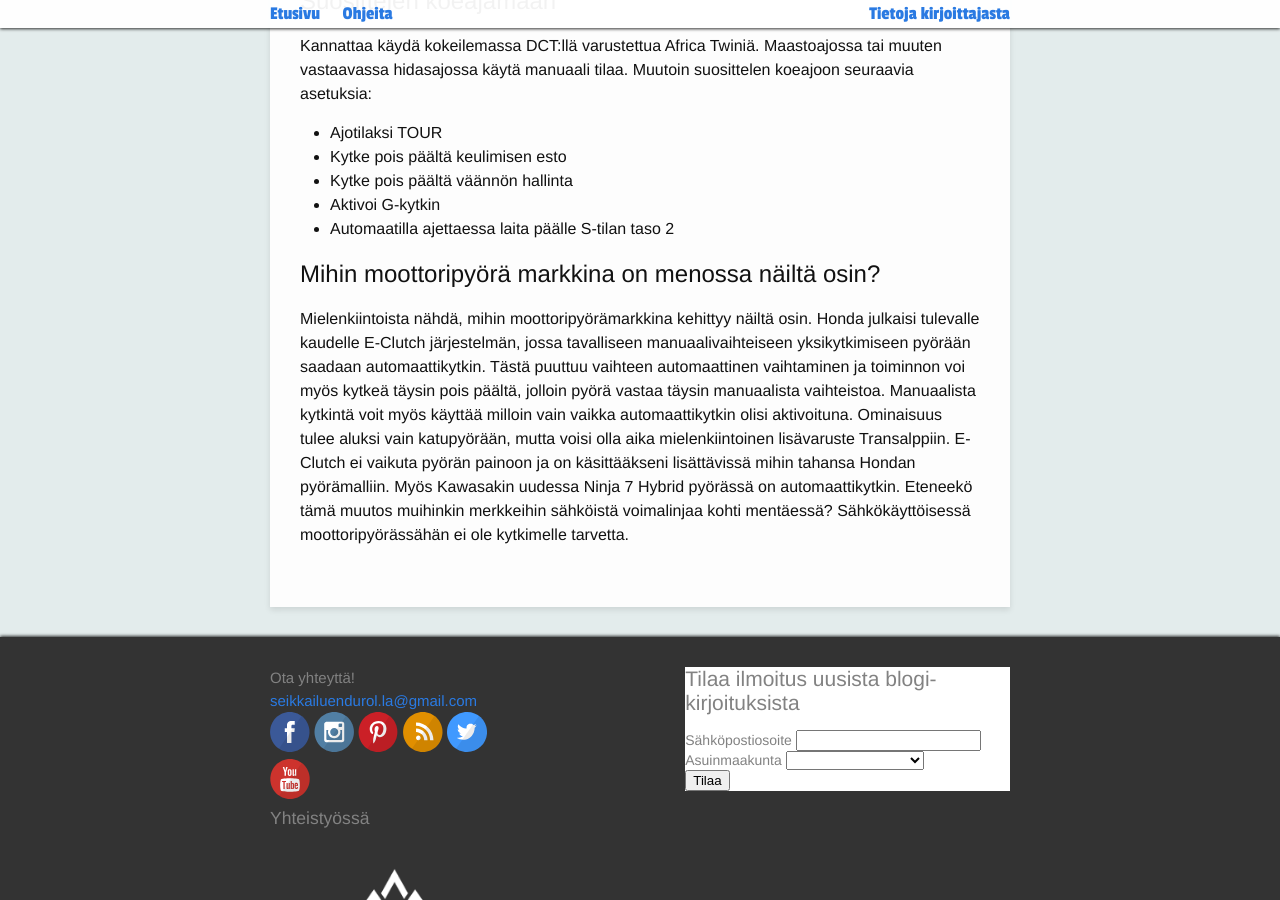
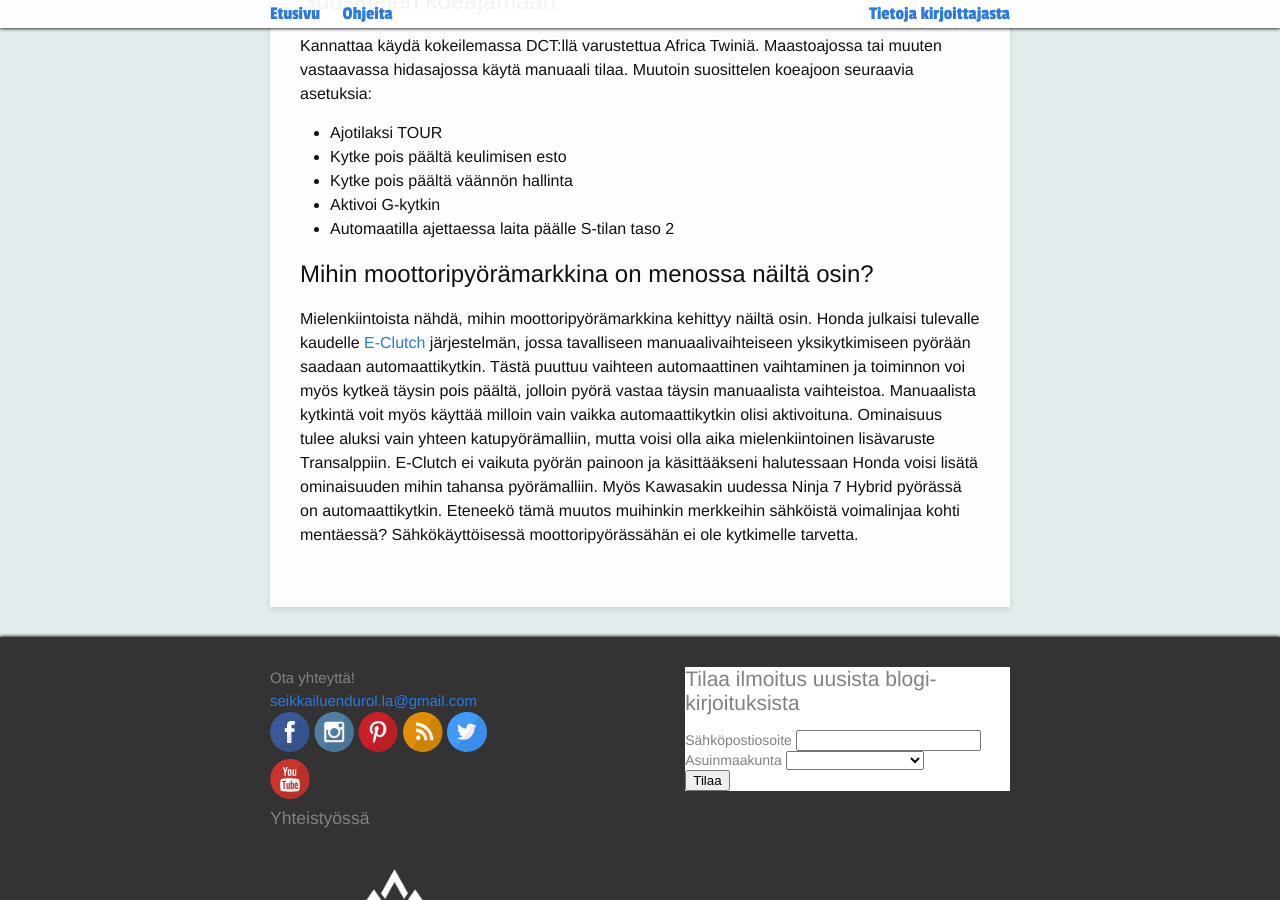
Before and after one commit to seikkailuendurolla/seikkailuendurolla.github.io, a Jekyll site: the page built from _posts/2024-04-07-honda-crf1100l-africa-twin-automaattikytkin-DCT.md, in a window 1280 px wide and 900 px high, scrolled down 4254 px. Built offline with Jekyll 4.4.1, drawn with Linux system fonts in a browser that asks for light colours; some web fonts are replaced; comment, search, counter and statistics services are not loaded.

Commit message:
Korjauksia

```diff
--- a/_posts/2024-04-07-honda-crf1100l-africa-twin-automaattikytkin-DCT.md
+++ b/_posts/2024-04-07-honda-crf1100l-africa-twin-automaattikytkin-DCT.md
@@ -170,16 +170,18 @@
 * Aktivoi G-kytkin
 * Automaatilla ajettaessa laita päälle S-tilan taso 2
 
-# Mihin moottoripyörä markkina on menossa näiltä osin?
+# Mihin moottoripyörämarkkina on menossa näiltä osin?
 
 Mielenkiintoista nähdä, mihin moottoripyörämarkkina kehittyy näiltä osin. Honda julkaisi
-tulevalle kaudelle E-Clutch järjestelmän, jossa tavalliseen manuaalivaihteiseen
+tulevalle kaudelle [E-Clutch](https://global.honda/en/tech/Honda_E-Clutch/){:target="_blank"}
+järjestelmän, jossa tavalliseen manuaalivaihteiseen
 yksikytkimiseen pyörään saadaan automaattikytkin. Tästä puuttuu vaihteen automaattinen
 vaihtaminen ja toiminnon voi myös kytkeä täysin pois päältä, jolloin pyörä vastaa täysin
 manuaalista vaihteistoa. Manuaalista kytkintä voit myös käyttää milloin vain vaikka
-automaattikytkin olisi aktivoituna. Ominaisuus tulee aluksi vain katupyörään, mutta voisi
+automaattikytkin olisi aktivoituna. Ominaisuus tulee aluksi vain yhteen katupyörämalliin, mutta voisi
 olla aika mielenkiintoinen lisävaruste Transalppiin. E-Clutch ei vaikuta pyörän painoon ja
-on käsittääkseni lisättävissä mihin tahansa Hondan pyörämalliin. Myös Kawasakin uudessa
+käsittääkseni halutessaan Honda voisi lisätä ominaisuuden mihin tahansa pyörämalliin.
+Myös Kawasakin uudessa
 Ninja 7 Hybrid pyörässä on automaattikytkin. Eteneekö tämä muutos muihinkin merkkeihin
 sähköistä voimalinjaa kohti mentäessä? Sähkökäyttöisessä moottoripyörässähän ei ole
 kytkimelle tarvetta.
```
